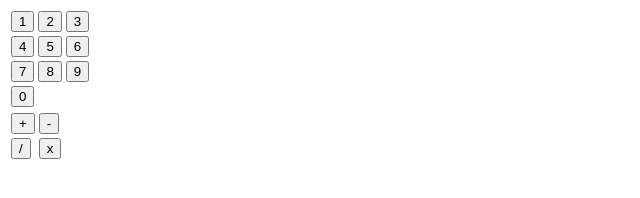
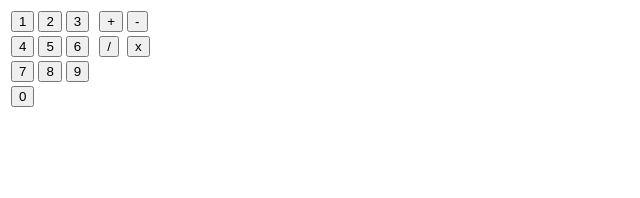
Before and after one commit to mding5692/JQuery-Calculator, a plain HTML site: page index.html in a window 1280 px wide. Shown: the whole page, without its empty margins (0-640 px from the left). Drawn offline with Linux system fonts and the light colour scheme.

Commit message:
Update index.html

```diff
--- a/index.html
+++ b/index.html
@@ -9,7 +9,7 @@
 			<div id="display">
 
 			<div id="numbersContainer">
-				<table id="numbers">
+				<table style="display:inline;" id="numbers">
 					<tr>
 						<td>
 							<button id="one">1</button>
@@ -49,7 +49,7 @@
 						</td>
 					</tr>
 				</table>
-				<table id="operators">
+				<table style="display:inline;" id="operators">
 					<tr>
 						<td>
 							<button id="plus">+</button>
```
